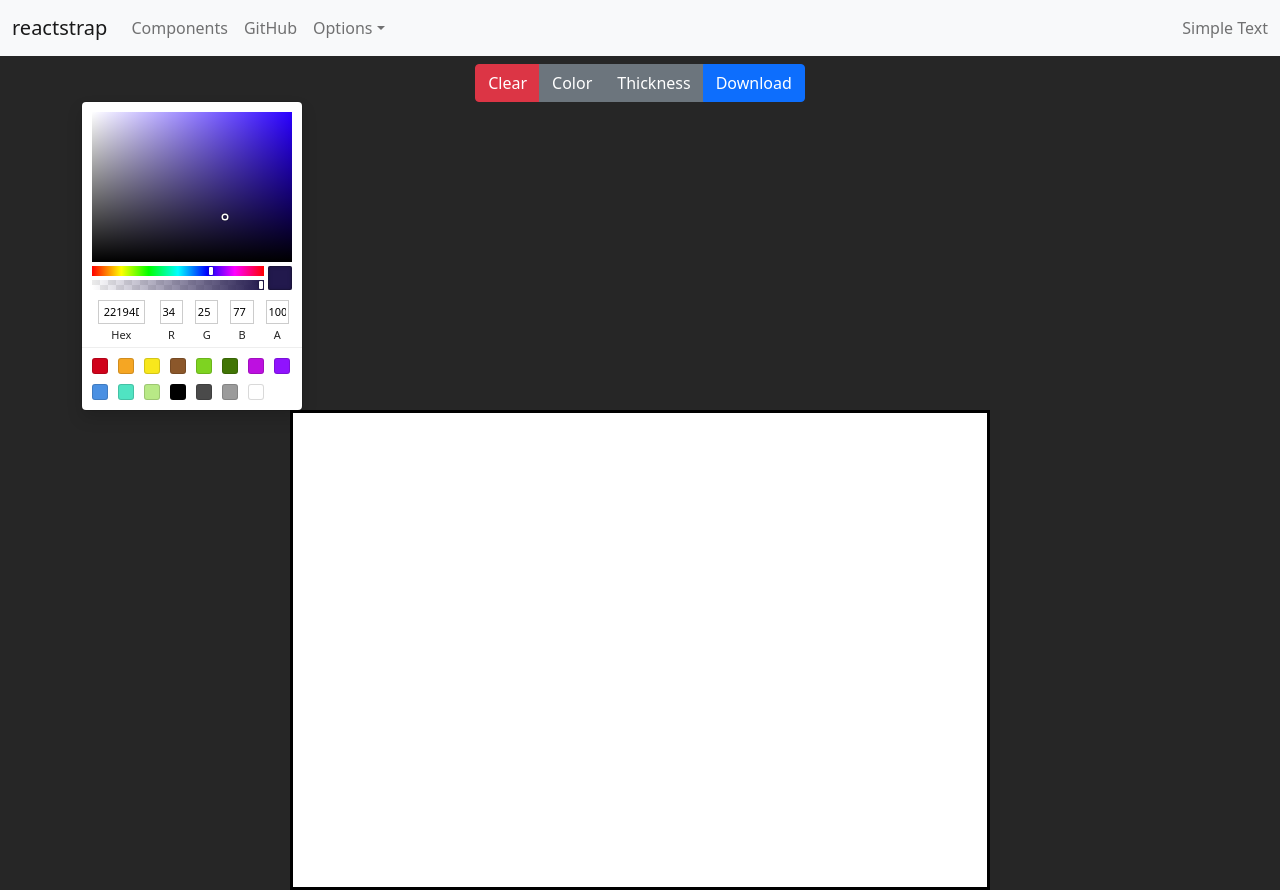
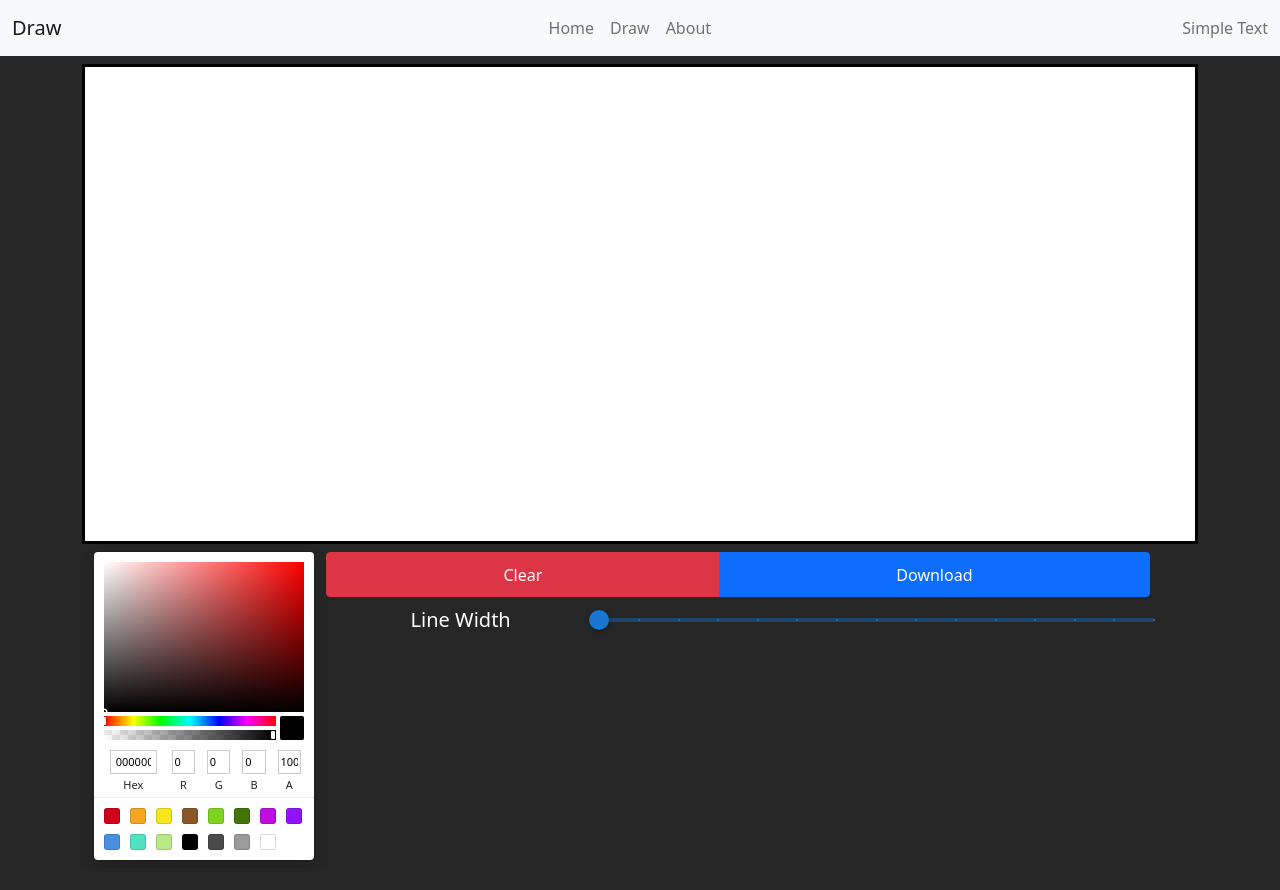
Before and after one commit to Keidusii/draw-app, a React (Create React App) app: page / in a window 1280 px wide. After the commit the page ends 868 px from the top, so only its background shows below. Built offline with nearby package versions, Linux system fonts and the light colour scheme.

Commit message:
Added color and line width props

```diff
--- a/package.json
+++ b/package.json
@@ -3,7 +3,10 @@
   "version": "0.1.0",
   "private": true,
   "dependencies": {
+    "@emotion/react": "^11.6.0",
+    "@emotion/styled": "^11.6.0",
     "@fortawesome/fontawesome-free": "^5.15.4",
+    "@mui/material": "^5.1.1",
     "@testing-library/jest-dom": "^5.11.4",
     "@testing-library/react": "^11.1.0",
     "@testing-library/user-event": "^12.1.10",
--- a/src/App.css
+++ b/src/App.css
@@ -10,3 +10,11 @@ body {
     margin: 0 auto;
     cursor: crosshair;
 }
+
+.tools {
+    height: 45px;
+}
+
+.line-width-title {
+    color: white;
+}
--- a/src/components/CanvasComponent.js
+++ b/src/components/CanvasComponent.js
@@ -14,7 +14,7 @@ function Canvas(props) {
         const canvas = canvasRef.current;
         const context = canvas.getContext('2d');
         canvas.style.height = "480px";
-        canvas.style.width = "700px";
+        canvas.style.width = "100%";
         resizeCanvasToDisplaySize(canvas);
         resizeCanvas(canvas);
         context.strokeStyle = props.color;
@@ -22,7 +22,7 @@ function Canvas(props) {
         context.lineJoin = "round";
         context.lineWidth = props.lineWidth;
         contextRef.current = context;
-    }, [])
+    }, [props.color, props.lineWidth])
 
     const resizeCanvasToDisplaySize = canvas => {
 
@@ -78,6 +78,7 @@ function Canvas(props) {
     return (
         <canvas
             id="canvas"
+            className="mt-2"
             onMouseDown={startDrawing}
             onTouchStart={startDrawing}
             onMouseUp={stopDrawing}
--- a/src/components/HeaderComponent.js
+++ b/src/components/HeaderComponent.js
@@ -14,47 +14,29 @@ class Header extends Component {
                 light
             >
                 <NavbarBrand href="/">
-                    reactstrap
+                    Draw
                 </NavbarBrand>
                 <NavbarToggler onClick={function noRefCheck() { }} />
                 <Collapse navbar>
                     <Nav
-                        className="me-auto"
+                        className="mx-auto"
                         navbar
                     >
                         <NavItem>
                             <NavLink href="/components/">
-                                Components
+                                Home
                             </NavLink>
                         </NavItem>
                         <NavItem>
                             <NavLink href="https://github.com/reactstrap/reactstrap">
-                                GitHub
+                                Draw
                             </NavLink>
                         </NavItem>
-                        <UncontrolledDropdown
-                            inNavbar
-                            nav
-                        >
-                            <DropdownToggle
-                                caret
-                                nav
-                            >
-                                Options
-                            </DropdownToggle>
-                            <DropdownMenu right>
-                                <DropdownItem>
-                                    Option 1
-                                </DropdownItem>
-                                <DropdownItem>
-                                    Option 2
-                                </DropdownItem>
-                                <DropdownItem divider />
-                                <DropdownItem>
-                                    Reset
-                                </DropdownItem>
-                            </DropdownMenu>
-                        </UncontrolledDropdown>
+                        <NavItem>
+                            <NavLink href="https://github.com/reactstrap/reactstrap">
+                                About
+                            </NavLink>
+                        </NavItem>
                     </Nav>
                     <NavbarText>
                         Simple Text
--- a/src/components/StudioComponent.js
+++ b/src/components/StudioComponent.js
@@ -1,4 +1,4 @@
-import React, {Component} from 'react';
+import React, { Component } from 'react';
 import Canvas from './CanvasComponent';
 import Tools from './ToolsComponent';
 
@@ -6,9 +6,11 @@ class Studio extends Component {
     constructor(props) {
         super(props);
         this.state = {
-            color: '#000000',
+            color: 'black',
             lineWidth: 1
         }
+        this.handleColorChange = this.handleColorChange.bind(this);
+        this.handleLineWidthChange = this.handleLineWidthChange.bind(this);
     }
 
     handleColorChange(c) {
@@ -26,13 +28,13 @@ class Studio extends Component {
     render() {
         return (
             <div className="container">
+                <Canvas
+                    color={this.state.color}
+                    lineWidth={this.state.lineWidth}
+                />
                 <Tools
                     handleColorChange={this.handleColorChange}
                     handleLineWidthChange={this.handleLineWidthChange}
-                    color={this.state.color}
-                    lineWidth={this.state.lineWidth}
-                    />
-                <Canvas
                     color={this.state.color}
                     lineWidth={this.state.lineWidth}
                 />
--- a/src/components/ToolsComponent.js
+++ b/src/components/ToolsComponent.js
@@ -1,64 +1,85 @@
 import React, { Component } from 'react';
 import { Button, ButtonGroup } from 'reactstrap';
 import { SketchPicker } from 'react-color';
+import { Slider } from '@mui/material'
 
 class Tools extends Component {
-    state = {
+    constructor(props) {
+        super(props);
+        this.state = {
             color: '#000000',
+            lineWidth: 1,
+            lineWidthToggle: false
+        };
+        this.handleChangeComplete = this.handleChangeComplete.bind(this);
+        this.handleColorChange = this.handleColorChange.bind(this);
+        this.handleColorChange = this.handleColorChange.bind(this);
+    }
+
+
+    handleChangeComplete = (color) => {
+        this.setState({ color: color.hex }, () => {
+            this.handleColorChange();
+        });
     };
 
-    handleChangeComplete = (color) => {
-        this.setState({ color: color.hex });
-    };
+    handleColorChange = () => {
+        this.props.handleColorChange(this.state.color);
+    }
 
-    handleChange = (color) => {
-        this.setState({ color: color.hex });
+    handleLineWidthChange = (lw) => {
+        this.setState({
+            lineWidth: lw
+        }, () => {
+            this.props.handleLineWidthChange(this.state.lineWidth);
+        })
     }
 
     render() {
         return (
-            <div className="text-center">
-                <ButtonGroup className="mt-2">
+            <div className="row text-center container">
+                <SketchPicker
+                    color={this.state.color}
+                    onChange={this.handleChange}
+                    onChangeComplete={this.handleChangeComplete}
+                    id="colorPicker"
+                    className="col-3 mx-auto mt-2 mb-2"
+                />
+                <div className="col">
+                    <div className="row mt-2">
+                        <ButtonGroup className="tools">
                             <Button
                                 color="danger"
+                                className="col"
                             >
                                 Clear
                             </Button>
                             <Button
-                        color="secondary"
-                        id="colorBtn"
-                    >
-                        Color
-                    </Button>
-                    <Button
-                        color="secondary"
-                    >
-                        Thickness
-                    </Button>
-                    <Button
                                 color="primary"
+                                className="col"
                             >
                                 Download
                             </Button>
                         </ButtonGroup>
-                <SketchPicker
-                    color={this.state.background}
-                    onChange={this.handleChange}
-                    onChangeComplete={this.handleChangeComplete}
-                    id="colorPicker"
-                    className=""
+                    </div>
+                    <div className="row mt-2 px-2">
+                        <h5 className="col-4 my-auto line-width-title">Line Width</h5>
+                        <Slider
+                            aria-label="Line Width"
+                            defaultValue={1}
+                            valueLabelDisplay="auto"
+                            step={1}
+                            marks
+                            min={1}
+                            max={15}
+                            onChange={() => this.handleLineWidthChange(50)}
+                            className="col line-slider"
                         />
+                    </div>
+                </div>
             </div>
         );
     }
 }
-/*
-    <SketchPicker
-        color={this.state.background}
-        onChangeComplete={this.handleChangeComplete}
-        id="colorPicker"
-        className=""
-    />
-*/
 
 export default Tools;
```
Also changed, not shown: 1 other file (tests, documents, lock files or other folders). Lines whose indentation alone changed are shown as unchanged.
